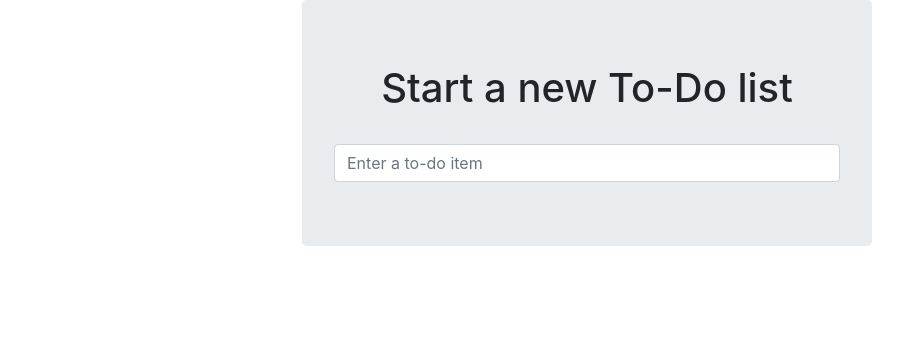
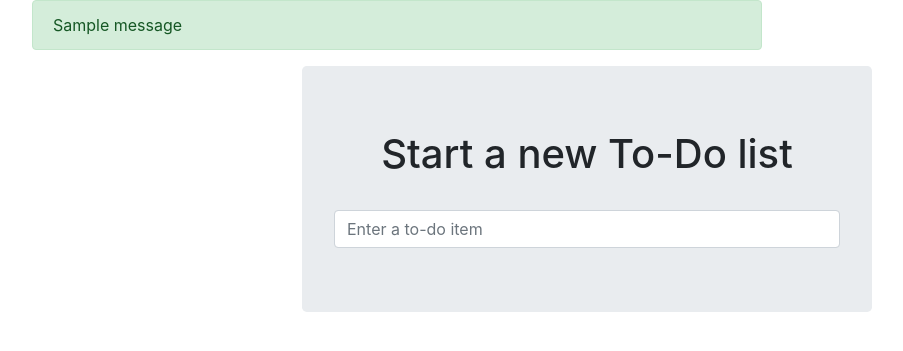
Before and after one commit to Tawakalt/todo_list, a Django app: page / in a window 1280 px wide. Shown: the part 78-429 px from the top of the page, without its empty margins (53-956 px from the left). Run offline with Django 3.2, Linux system fonts and the light colour scheme; tables that the repository leaves empty hold one stand-in row (values such as "Sample post"); one stand-in notice (Sample message) is shown; some libraries are stand-ins or nearby versions.

Commit message:
use django message framework

```diff
--- a/lists/templates/base.html
+++ b/lists/templates/base.html
@@ -13,13 +13,26 @@
             <nav class="navbar navbar-default" role="navigation">
                 <div class="container-fluid">
                     <a class="navbar-brand" href="/">Superlists</a>
-                    <form class="navbar-form navbar-right" method="POST" action="#">
+                    <form class="navbar-form navbar-right" method="POST" action="{% url 'send_login_email' %}">
                         <span>Enter email to log in:</span>
                         <input class="form-control" name="email" type="text" />
                         {% csrf_token %}
                     </form>
                 </div>
             </nav>
+            {% if messages %}
+            <div class="row">
+                <div class="col-md-8">
+                    {% for message in messages %}
+                        {% if message.level_tag == 'success' %}
+                            <div class="alert alert-success">{{ message }}</div>
+                        {% else %}
+                            <div class="alert alert-warning">{{ message }}</div>
+                        {% endif %}
+                    {% endfor %}
+                </div>
+            </div>
+            {% endif %}
 
             <div class="row">
                 <div class="col-md-6 offset-md-3 jumbotron">
```
Also changed, not shown: user_accounts/views.py (+6 -1 lines).
